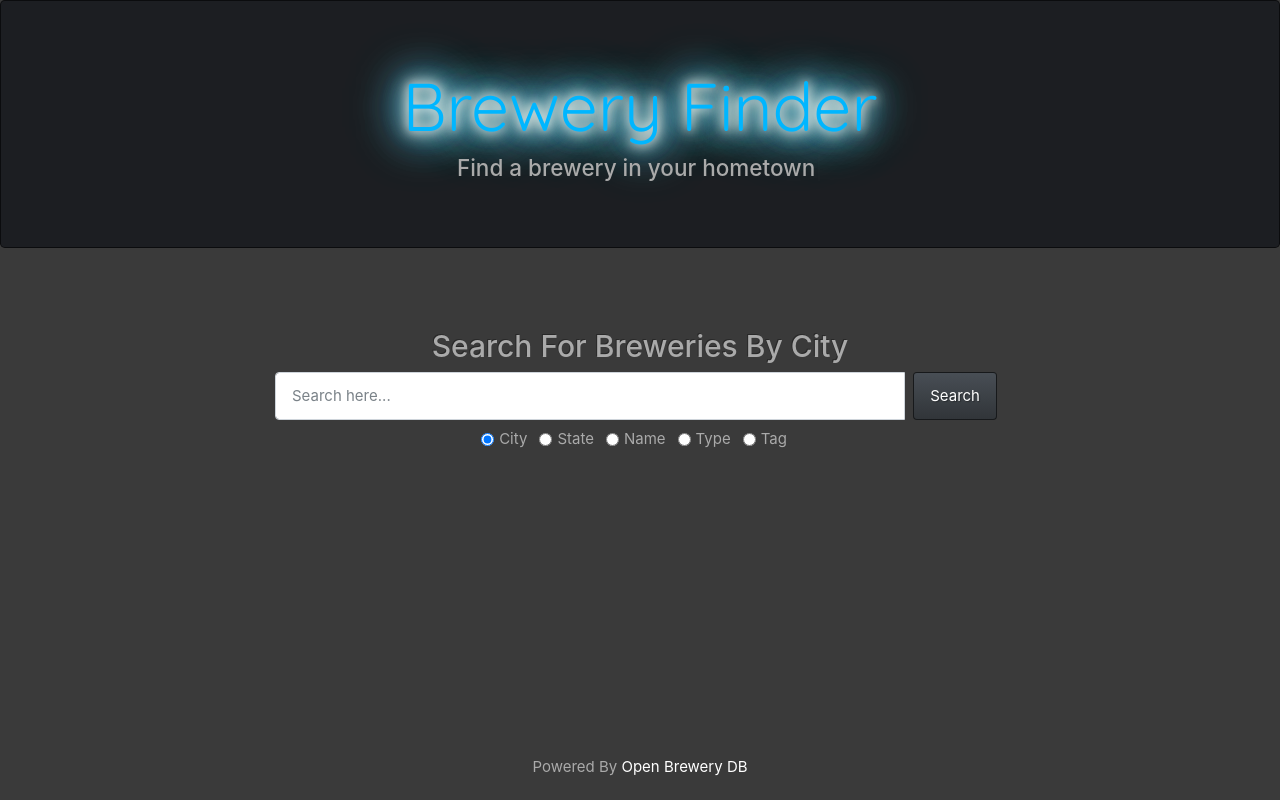
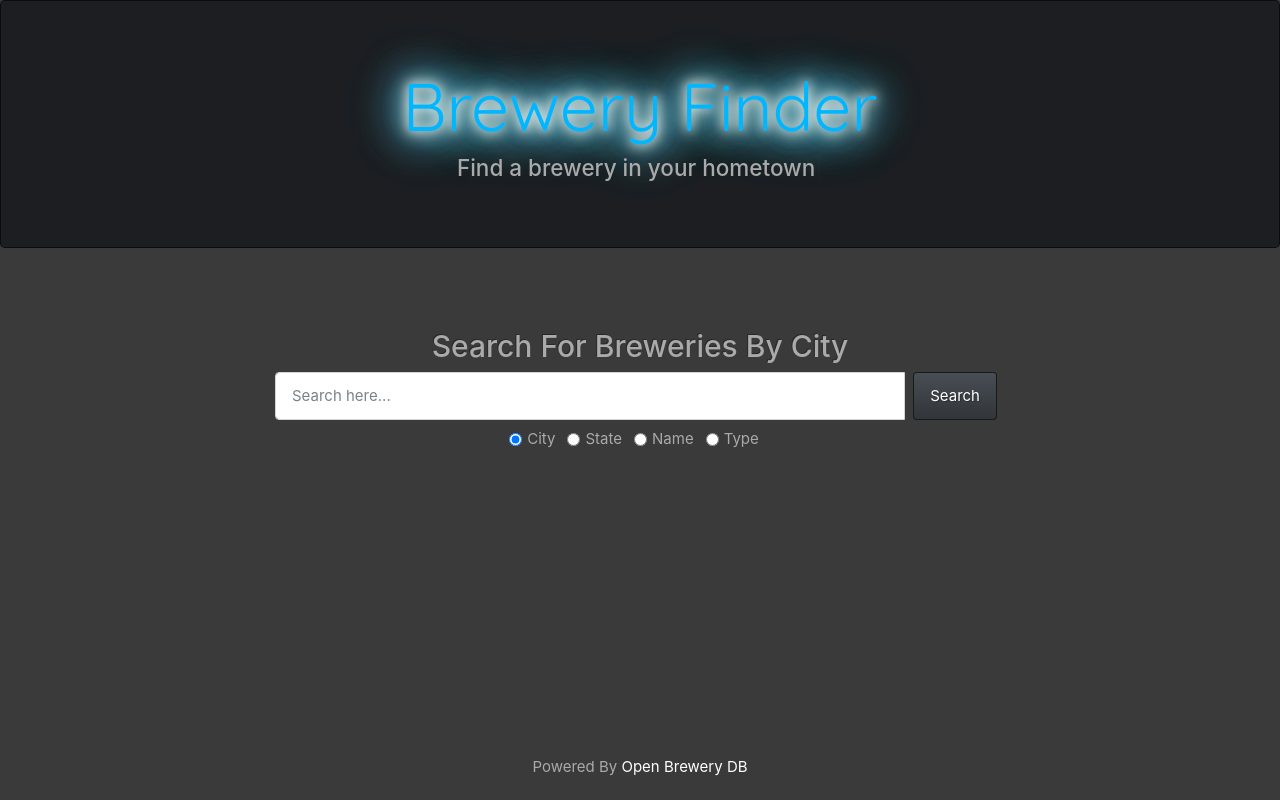
Before and after one commit to JasonFritsche/BreweryFinder, a React (Create React App) app: page / in a window 1280 px wide. Built offline with nearby package versions, Linux system fonts and the light colour scheme.

Commit message:
Added react tooltip dependency, added tooltips to radio buttons (#33)

```diff
--- a/package.json
+++ b/package.json
@@ -8,6 +8,7 @@
     "react": "^16.7.0",
     "react-dom": "^16.7.0",
     "react-scripts": "2.1.3",
+    "react-tooltip": "^3.9.2",
     "react-typed": "^1.1.0"
   },
   "scripts": {
--- a/src/App.js
+++ b/src/App.js
@@ -96,7 +96,7 @@ class App extends Component {
 
   render() {
     const { isLoaded, page } = this.state;
-    if (this.state.page == PAGE_RESULTS && !isLoaded) {
+    if (this.state.page === PAGE_RESULTS && !isLoaded) {
       return <div>Loading...</div>;
     } else {
       return <React.Fragment>{this.whatToDisplay(page)}</React.Fragment>;
--- a/src/components/BrewerySearch.js
+++ b/src/components/BrewerySearch.js
@@ -6,20 +6,20 @@ export default class BrewerySearch extends Component {
   state = {
     search: "",
     searchBy: "city"
-  }
+  };
 
   updateSearch = event => {
     this.setState({ search: event.target.value });
-  }
+  };
 
   onSearchClick = () => {
     this.props.handleSearch(this.state.search);
-  }
+  };
 
   onSearchChange = event => {
     this.setState({ searchBy: event.target.value });
     this.props.searchBy(event.target.value);
-  }
+  };
 
   render() {
     return (
@@ -30,10 +30,10 @@ export default class BrewerySearch extends Component {
               <h1 className="Quicksand-Text Glow">Brewery Finder</h1>
               <Typed
                 strings={[
-                  'Find a brewery in your hometown',
-                  'Find your new hangout',
-                  'Find your new favorite beer',
-                  'Find the answer to your problems'
+                  "Find a brewery in your hometown",
+                  "Find your new hangout",
+                  "Find your new favorite beer",
+                  "Find the answer to your problems"
                 ]}
                 typeSpeed={70}
                 startDelay={1200}
@@ -42,7 +42,7 @@ export default class BrewerySearch extends Component {
                 loop={true}
                 loopCount={30}
                 showCursor={true}
-                className={'h4'}
+                className={"h4"}
               />
             </div>
           </div>
@@ -71,37 +71,44 @@ export default class BrewerySearch extends Component {
                 searchBy={this.state.searchBy}
                 handleSearchChange={this.onSearchChange}
                 identifier="cityRadio"
+                tooltip="Search by city"
               />
               <RadioButtonContainer
                 val="state"
                 searchBy={this.state.searchBy}
                 handleSearchChange={this.onSearchChange}
                 identifier="stateRadio"
+                tooltip="Search by state"
               />
               <RadioButtonContainer
                 val="name"
                 searchBy={this.state.searchBy}
                 handleSearchChange={this.onSearchChange}
                 identifier="nameRadio"
+                tooltip="Search by brewery name"
               />
               <RadioButtonContainer
                 val="type"
                 searchBy={this.state.searchBy}
                 handleSearchChange={this.onSearchChange}
                 identifier="typeRadio"
+                tooltip="Types: micro, regional, brewpub, large, planning, bar, contract, proprietor"
               />
-              <RadioButtonContainer
+
+              {/* commenting out the tag radio  button for now, as the API doesn't offer much support for this feature yet. Uncomment and test it yourself to see if more search results appear. If so, feel free to uncomment and commit the code to reintroduce the 'tag' radio button */}
+              {/* <RadioButtonContainer
                 val="tag"
                 searchBy={this.state.searchBy}
                 handleSearchChange={this.onSearchChange}
                 identifier="tagRadio"
-              />
+                tooltip="Example: dog-friendly, patio, food-service, food-truck, tours"
+              /> */}
             </div>
           </div>
         </div>
         <footer className="mx-auto py-3">
           <div className="container text-center">
-            Powered By{' '}
+            Powered By{" "}
             <span className="text-muted">
               <a
                 href="https://www.openbrewerydb.org/"
--- a/src/components/RadioButtonContainer.js
+++ b/src/components/RadioButtonContainer.js
@@ -1,6 +1,13 @@
-import React from 'react';
+import React from "react";
+import ReactTooltip from "react-tooltip";
 
-const RadioButtonContainer = ({val, searchBy, handleSearchChange, identifier }) => {
+const RadioButtonContainer = ({
+  val,
+  searchBy,
+  handleSearchChange,
+  identifier,
+  tooltip
+}) => {
   return (
     <div className="form-check form-check-inline">
       <input
@@ -12,11 +19,16 @@ const RadioButtonContainer = ({val, searchBy, handleSearchChange, identifier })
         onChange={handleSearchChange}
         checked={searchBy === val}
       />
-      <label className="form-check-label text-capitalize" htmlFor="cityRadio">
-    {val}
+      <label
+        className="form-check-label text-capitalize"
+        htmlFor="cityRadio"
+        data-tip={tooltip}
+      >
+        {val}
       </label>
+      <ReactTooltip />
     </div>
   );
-}
+};
 
 export default RadioButtonContainer;
```
Also changed, not shown: 1 other file (tests, documents, lock files or other folders).
